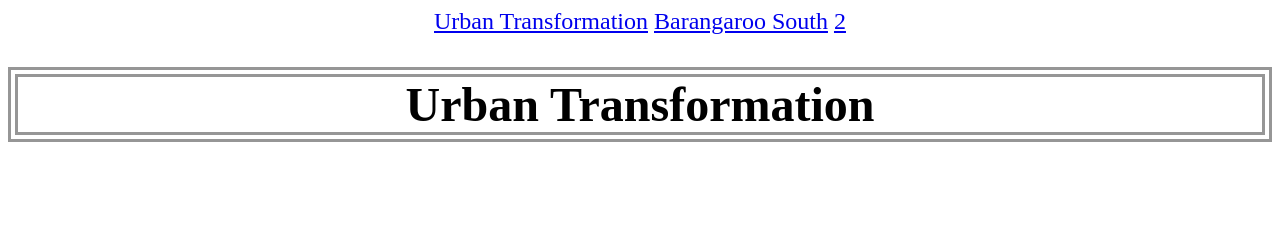
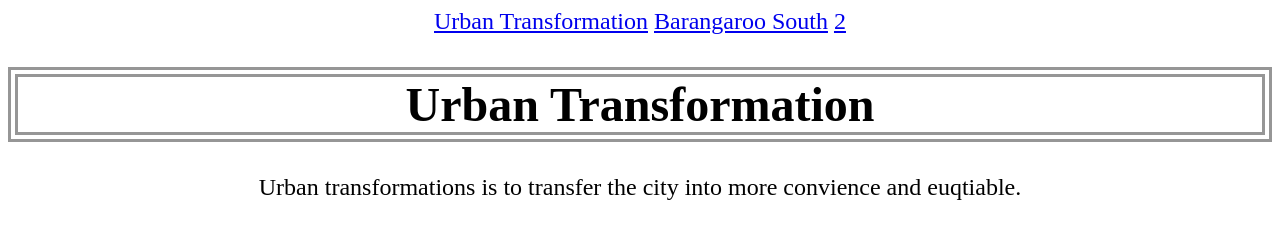
Before and after one commit to monicaooi/CODE1230-Task-1, a plain HTML site: page index.html in a window 1280 px wide. Drawn offline with Linux system fonts and the light colour scheme.

Commit message:
Update index.html

```diff
--- a/index.html
+++ b/index.html
@@ -13,3 +13,4 @@
          <a href="‘SUPERKILEN’ DESIGN.html">2</a>
        </div>
           <h1>Urban Transformation</h1>
+     <p>Urban transformations is to transfer the city into more convience and euqtiable.</p>
```
